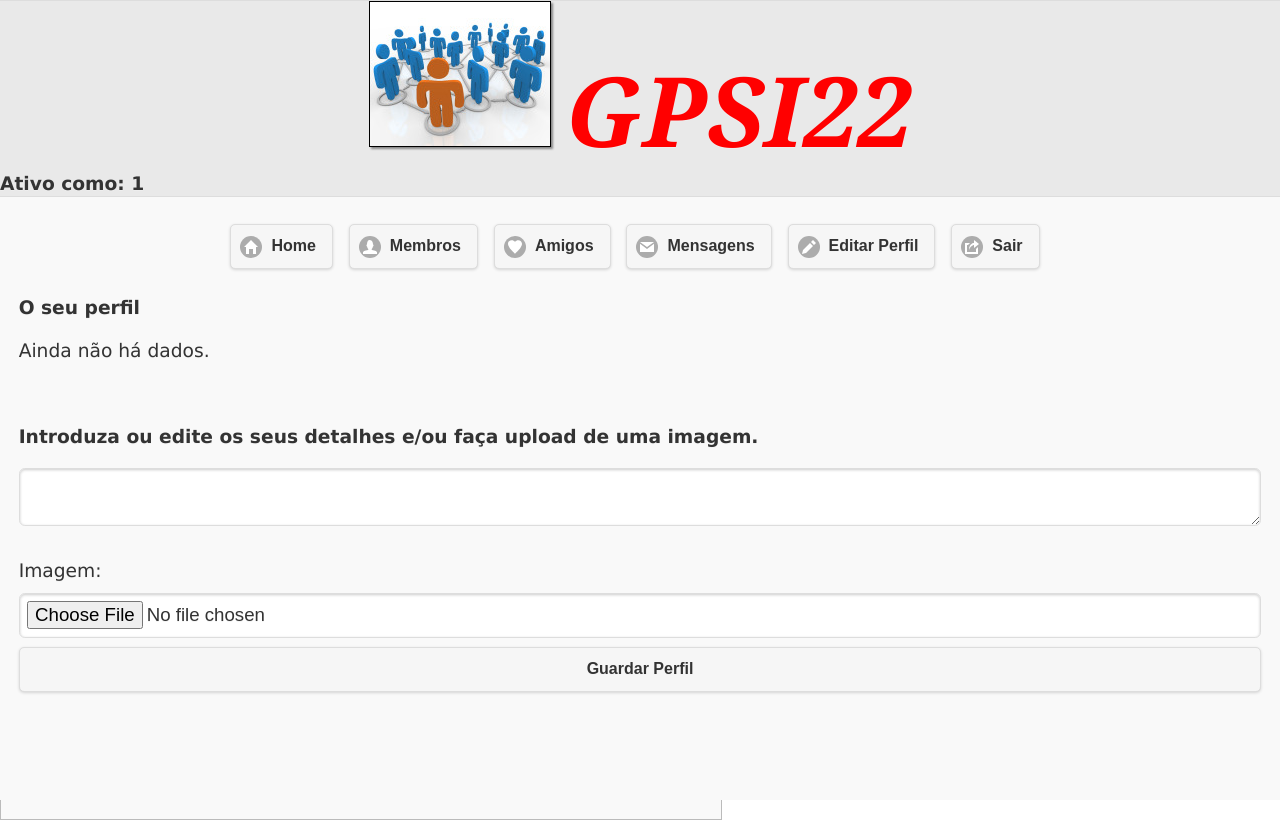
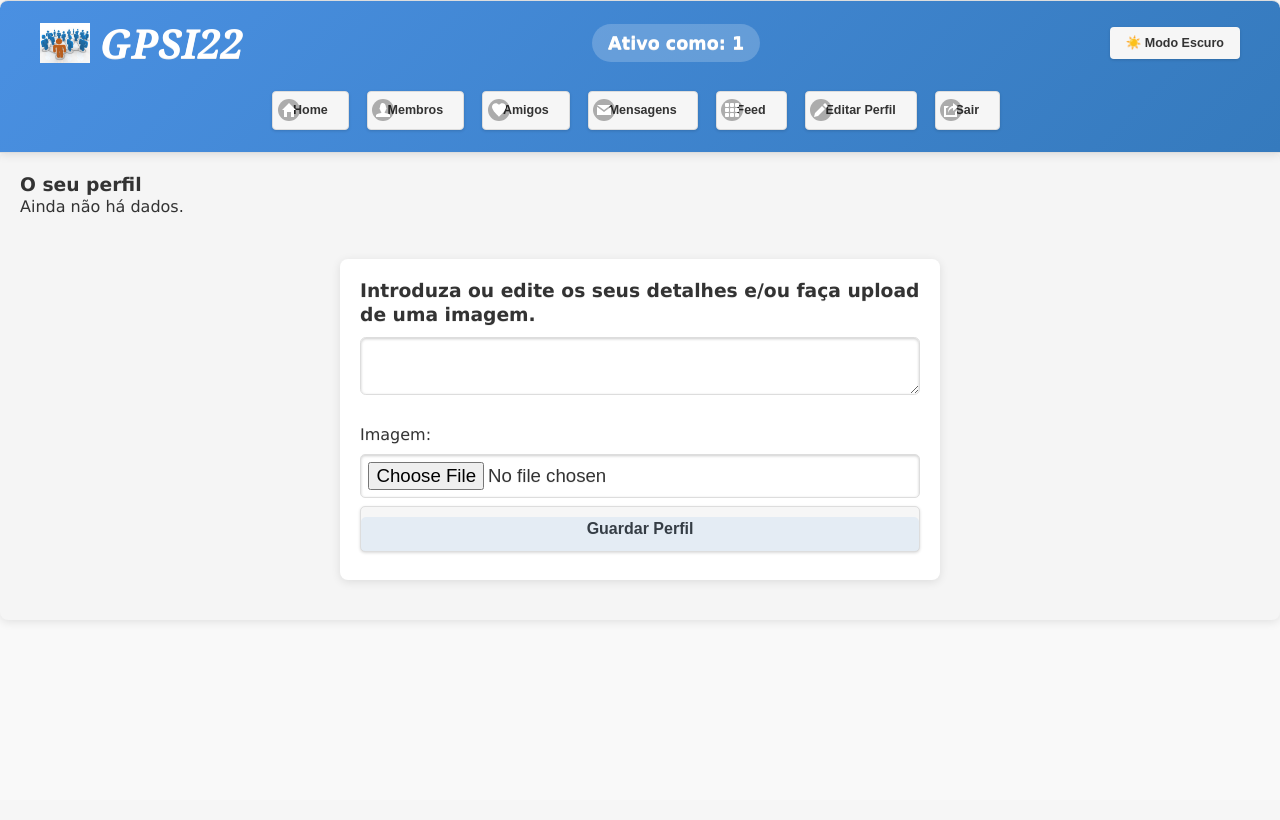
Before and after one commit to Paulo-Bedim/rede_social_gpsi22, a PHP site: page /perfil.php in a window 1280 px wide. After the commit the page ends 621 px from the top, so only its background shows below. Run offline with PHP 8.4, Linux system fonts and the light colour scheme; the visitor is signed in with stand-in values (Sample User, id 1); data that the repository does not hold is empty.

Commit message:
rede social
espero q o delgado me de positiva

```diff
--- /dev/null
+++ b/base.css
@@ -0,0 +1,38 @@
+/* Reset e Estilos Base */
+* {
+    margin: 0;
+    padding: 0;
+    box-sizing: border-box;
+    font-family: 'Verdana', sans-serif;
+}
+
+body {
+    background: #ffffff; /* Fundo claro por padrão */
+    color: #000000; /* Texto escuro por padrão */
+    transition: all 0.3s ease;
+}
+
+body.dark-mode {
+    background: #1a1a1a; /* Fundo escuro */
+    color: #ffffff; /* Texto claro */
+}
+
+/* Contêiner Principal */
+.page-container {
+    display: flex;
+    flex-direction: column;
+    min-height: 100vh;
+}
+
+.main-content {
+    flex: 1;
+    padding: 20px;
+    background: #f5f5f5;
+    border-radius: 8px;
+    box-shadow: 0 2px 10px rgba(0, 0, 0, 0.1);
+}
+
+body.dark-mode .main-content {
+    background: #2c3e50;
+    color: #ffffff;
+}
--- /dev/null
+++ b/header.css
@@ -0,0 +1,95 @@
+.header {
+    background: linear-gradient(135deg, #4a90e2, #357abd);
+    padding: 1rem;
+    border-radius: 8px 8px 0 0;
+    box-shadow: 0 2px 10px rgba(0, 0, 0, 0.1);
+}
+
+.header-container {
+    display: flex;
+    align-items: center;
+    justify-content: space-between;
+    max-width: 1200px;
+    margin: 0 auto;
+}
+
+.logo {
+    display: flex;
+    align-items: center;
+    color: #ffffff;
+    font-family: 'Georgia', serif;
+    font-size: 2.5rem;
+    font-weight: bold;
+    font-style: italic;
+}
+
+.logo img {
+    width: 50px;
+    height: auto;
+    margin-right: 10px;
+    border: none;
+    box-shadow: none;
+}
+
+.user-info {
+    color: #ffffff;
+    font-size: 1.1rem;
+    padding: 0.5rem 1rem;
+    background: rgba(255, 255, 255, 0.2);
+    border-radius: 20px;
+}
+
+.dark-mode-btn {
+    background: #ffffff;
+    border: none;
+    padding: 0.5rem 1rem;
+    border-radius: 20px;
+    cursor: pointer;
+    display: flex;
+    align-items: center;
+    gap: 0.5rem;
+    transition: all 0.3s ease;
+}
+
+.dark-mode-btn:hover {
+    background: #f0f0f0;
+}
+
+.nav-menu {
+    margin-top: 1rem;
+}
+
+.nav-links {
+    display: flex;
+    justify-content: center;
+    gap: 10px;
+    flex-wrap: wrap;
+}
+
+.nav-links a {
+    background: #ffffff;
+    color: #4a90e2;
+    padding: 10px 20px;
+    border-radius: 5px;
+    text-decoration: none;
+    transition: all 0.3s ease;
+}
+
+.nav-links a:hover {
+    background: #f0f0f0;
+    transform: translateY(-2px);
+}
+
+/* Dark Mode Adjustments */
+body.dark-mode .header {
+    background: linear-gradient(135deg, #2c3e50, #1a252f);
+}
+
+body.dark-mode .nav-links a {
+    background: #34495e;
+    color: #ffffff;
+}
+
+body.dark-mode .nav-links a:hover {
+    background: #465c71;
+}
--- a/header.php
+++ b/header.php
@@ -1,58 +1,62 @@
 <?php // header.php
 session_start();
-// Folhas de estilo e javascript
+
 echo <<<_INIT
 <!DOCTYPE html>
 <html>
   <head>
     <meta charset='utf-8'>
     <meta name='viewport' content='width=device-width, initial-scale=1'>
-    <!-- jQuery via CDN -->
     <link rel='stylesheet' href='jquery.mobile-1.4.5.min.css'>
+    <link rel='stylesheet' href='base.css' type='text/css'>
+    <link rel='stylesheet' href='header.css' type='text/css'>
     <link rel='stylesheet' href='styles.css' type='text/css'>
     <script src='javascript.js'></script>
     <script src='jquery-2.2.4.min.js'></script>
     <script src='jquery.mobile-1.4.5.min.js'></script>
 _INIT;
+
 require_once 'funcoes.php';
 $userstr = 'Bem-vindo';
-	if (isset($_SESSION['utilizador']))
-	{
-		$utilizador	= $_SESSION['utilizador'];
+if (isset($_SESSION['utilizador'])) {
+    $utilizador = $_SESSION['utilizador'];
     $loggedin = TRUE;
-		$userstr  = "Ativo como: $utilizador";
+    $userstr = "Ativo como: $utilizador";
+} else {
+    $loggedin = FALSE;
 }
-	else $loggedin = FALSE;
+
 echo <<<_MAIN
     <title>gpsi22: $userstr</title>
   </head>
   <body>
-		<div data-role='page'> <!-- Isto é jquery -->
-			<div data-role='header'>
-				<div id='logo' class='center'><img id='gpsi22' src='gpsi22.gif'>GPSI22</div>
-				<div class='username'>$userstr</div>
+    <div data-role='page' class='page-container'>
+      <div data-role='header' class='header'>
+        <div class='header-container'>
+          <div id='logo' class='logo'><img id='gpsi22' src='gpsi22.gif' alt='GPSI22 Logo'>GPSI22</div>
+          <div class='user-info'>$userstr</div>
+          <button id='dark-mode-toggle' class='dark-mode-btn' onclick='toggleDarkMode()'>
+            <span class='icon'>☀️</span> Modo Escuro
+          </button>
         </div>
-			<div data-role='content'>
+        <nav class='nav-menu'>
 _MAIN;
-	if($loggedin)
-	{
-		// Se estiver registado
+
+if ($loggedin) {
     echo <<<_REGISTADO
-		<div class='center'>
+          <div class='nav-links'>
             <a data-role='button' data-inline='true' data-icon='home' data-transition="slide" href='index.php?view=$utilizador'>Home</a>
             <a data-role='button' data-inline='true' data-icon='user' data-transition="slide" href='membros.php'>Membros</a>
             <a data-role='button' data-inline='true' data-icon='heart' data-transition="slide" href='amigos.php'>Amigos</a>
             <a data-role='button' data-inline='true' data-icon='mail' data-transition="slide" href='mensagens.php'>Mensagens</a>
+            <a data-role='button' data-inline='true' data-icon='grid' data-transition="slide" href='feed.php'>Feed</a>
             <a data-role='button' data-inline='true' data-icon='edit' data-transition="slide" href='perfil.php'>Editar Perfil</a>
             <a data-role='button' data-inline='true' data-icon='action' data-transition="slide" href='logout.php'>Sair</a>
           </div>
 _REGISTADO;
-	}
-	else
-	{
-		// Se não estiver registado
+} else {
     echo <<<_VISITA
-		<div class='center'>
+          <div class='nav-links'>
             <a data-role='button' data-inline='true' data-icon='home' data-transition="slide" href='index.php'>Home</a>
             <a data-role='button' data-inline='true' data-icon='plus' data-transition="slide" href='signup.php'>Registar</a>
             <a data-role='button' data-inline='true' data-icon='check' data-transition="slide" href='login.php'>Entrar</a>
@@ -60,4 +64,10 @@ echo <<<_VISITA
           <p class='info'>(Tem de estar registado para entrar no site.)</p>
 _VISITA;
 }
+
+echo <<<_END
+        </nav>
+      </div>
+      <div data-role='content' class='main-content'>
+_END;
 ?>
--- a/perfil.php
+++ b/perfil.php
@@ -3,75 +3,52 @@
 if (!$loggedin) die("</div></body></html>");
 echo "<h3>O seu perfil</h3>";
 $result = queryMysql("SELECT * FROM perfis WHERE utilizador='$utilizador'");
-	if (isset($_POST['texto']))
-	{
+if (isset($_POST['texto'])) {
     $texto = ($_POST['texto']);
     $texto = preg_replace('/\s\s+/', ' ', $texto);
     if ($result->num_rows)
         queryMysql("UPDATE perfis SET texto='$texto' WHERE utilizador='$utilizador'");
     else queryMysql("INSERT INTO perfis VALUES('$utilizador', '$texto')");
-	}
-	else
-	{
-		if ($result->num_rows)
-		{
+} else {
+    if ($result->num_rows) {
         $row = $result->fetch_array(MYSQLI_ASSOC);
         $texto = stripslashes($row['texto']);
-		}
-		else $texto = "";
+    } else $texto = "";
 }
 $texto = stripslashes(preg_replace('/\s\s+/', ' ', $texto));
-	if (isset($_FILES['image']['name']))
-	{
-		$saveto = "$utilizador.jpg"; // Grava a imagem com o nome do utilizador e formato jpg
+if (isset($_FILES['image']['name'])) {
+    $saveto = "$utilizador.jpg"; // Nome do arquivo será o nome do usuário com extensão .jpg
     move_uploaded_file($_FILES['image']['tmp_name'], $saveto);
     $typeok = TRUE;
-		switch($_FILES['image']['type'])
-		{
+    switch($_FILES['image']['type']) {
         case "image/gif":   $src = imagecreatefromgif($saveto); break;
         case "image/jpeg":
         case "image/pjpeg": $src = imagecreatefromjpeg($saveto); break;
         case "image/png":   $src = imagecreatefrompng($saveto); break;
-			default:			$typeok = FALSE; break;
+        default:            $typeok = FALSE; break;
     }
-		if ($typeok)
-		{
-			list($w, $h) = getimagesize($saveto); // Width e height
-			$max = 100; // Valor máximo da miniatura da imagem
-			$tw = $w; // Redimensionamento da imagem
-			$th = $h;
-			if ($w > $h && $max < $w)
-			{
-				$th = $max / $w * $h;
-				$tw = $max;
-			}
-			elseif ($h > $w && $max < $h)
-			{
-				$tw = $max / $h * $w;
-				$th = $max;
-			}
-			elseif ($max < $w)
-			{
-				$tw = $th = $max;
-			}
+    if ($typeok) {
+        list($w, $h) = getimagesize($saveto); // Largura e altura originais
+        $tw = 100; // Largura fixa
+        $th = 100; // Altura fixa
         $tmp = imagecreatetruecolor($tw, $th);
-			imagecopyresampled($tmp, $src, 0, 0, 0, 0, $tw, $th, $w, $h); // Cópia da imagem redimensionada
-			imageconvolution($tmp, array(array(-1, -1, -1), array(-1, 16, -1), array(-1, -1, -1)), 8, 0); // Para a imagem não desfocar
+        imagecopyresampled($tmp, $src, 0, 0, 0, 0, $tw, $th, $w, $h); // Redimensiona para 100x100
+        imageconvolution($tmp, array(array(-1, -1, -1), array(-1, 16, -1), array(-1, -1, -1)), 8, 0); // Mantém a nitidez
         imagejpeg($tmp, $saveto);
-			imagedestroy($tmp); // Apaga as imagens temporárias da memória
+        imagedestroy($tmp);
         imagedestroy($src);
     }
 }
 mostrarPerfil($utilizador);
 echo <<<_END
-		<form data-ajax='false' method='post'
-		 action='perfil.php' enctype='multipart/form-data'>
+    <form data-ajax='false' method='post' action='perfil.php' enctype='multipart/form-data'>
         <h3>Introduza ou edite os seus detalhes e/ou faça upload de uma imagem.</h3>
         <textarea name='texto'>$texto</textarea><br>
         Imagem: <input type='file' name='image' size='14'>
         <input type='submit' value='Guardar Perfil'>
     </form>
     </div><br>
+    </div><!-- Fechando page-container -->
   </body>
 </html>
 _END;
--- a/styles.css
+++ b/styles.css
@@ -1,85 +1,111 @@
-/* styles.css */
-
-* {
-  font-family:verdana,sans-serif;
-  font-size  :14pt;
+/* Estilos para formulários e outros elementos */
+form {
+  max-width: 600px;
+  margin: 20px auto;
+  padding: 20px;
+  background: #ffffff;
+  border-radius: 8px;
+  box-shadow: 0 2px 10px rgba(0, 0, 0, 0.1);
 }
 
-body {
-  width     :700px;
-  margin    :20px auto;
-  background:#f8f8f8;
-  border    :1px solid #888;
-  padding   :10px;
+body.dark-mode form {
+  background: #2c3e50;
+  color: #ffffff;
 }
 
-html {
-  background:#fff
+input, textarea {
+  width: 100%;
+  padding: 10px;
+  margin: 10px 0;
+  border: 1px solid #ccc;
+  border-radius: 5px;
+  font-size: 14pt;
 }
 
-img {
-  border            :1px solid black;
-  margin-right      :15px;
-  -moz-box-shadow   :2px 2px 2px #888;
-  -webkit-box-shadow:2px 2px 2px #888;
-  box-shadow        :2px 2px 2px #888;
+body.dark-mode input, body.dark-mode textarea {
+  background: #34495e;
+  color: #ffffff;
+  border: 1px solid #465c71;
 }
 
-.utilizador {
-  text-align :center;
-  background :#eb8;
-  color      :#40d;
-  font-family:helvetica;
-  font-size  :20pt;
-  padding    :4px;
+button, input[type="submit"] {
+  background: #4a90e2;
+  color: #ffffff;
+  padding: 10px 20px;
+  border: none;
+  border-radius: 5px;
+  cursor: pointer;
+  transition: all 0.3s ease;
+  font-size: 14pt;
 }
 
-.info {
-  font-style :italic;
-  margin     :40px 0px;
-  text-align :center;
+button:hover, input[type="submit"]:hover {
+  background: #357abd;
 }
 
-.center {
-  text-align:center;
+body.dark-mode button, body.dark-mode input[type="submit"] {
+  background: #34495e;
+}
+
+body.dark-mode button:hover, body.dark-mode input[type="submit"]:hover {
+  background: #465c71;
+}
+
+/* Estilos para mensagens e perfis */
+.mensagem {
+  padding: 10px;
+  margin: 10px 0;
+  border-radius: 5px;
+  background: #f0f0f0;
+}
+
+body.dark-mode .mensagem {
+  background: #34495e;
+  color: #ffffff;
+}
+
+.perfil {
+  display: flex;
+  align-items: center;
+  margin: 20px 0;
+}
+
+.perfil img {
+  width: 100px;
+  height: 100px;
+  border-radius: 50%;
+  margin-right: 20px;
+  border: 1px solid #ccc;
+}
+
+.perfil-texto {
+  flex: 1;
+}
+
+/* Estilos específicos do projeto */
+.utilizador {
+  text-align: center;
+  background: #eb8;
+  color: #40d;
+  font-family: 'Helvetica', sans-serif;
+  font-size: 20pt;
+  padding: 4px;
+  border-radius: 5px;
+}
+
+.indisponivel, .error {
+  color: red;
+}
+
+.disponivel {
+  color: green;
+}
+
+.privado {
+  font-style: italic;
+  color: #006600;
 }
 
 .subhead {
-  font-weight:bold;
+  font-weight: bold;
 }
-
-.indisponivel, .error {
-  color:red;
-}
-
-.disponivel {
-  color:green;
-}
-
-.privado {
-  font-style:italic;
-  color:#006600;
-}
-
-#logo {
-  font-family:Georgia;
-  font-weight:bold;
-  font-style :italic;
-  font-size  :97px;
-  color      :red;
-  }
-
-#gpsi20 {
-  position          :relative;
-  border            :0px;
-  margin-left       :-6px;
-  margin-right      :0px;
-  top               :17px;
-	-moz-box-shadow   :0px 0px 0px;
-	-webkit-box-shadow:0px 0px 0px;
-	box-shadow        :0px 0px 0px;
-}
-
-#uso {
-  margin-top:50px;
-}
```
Also changed, not shown: feed.php (added, +20 -0 lines), index.php (+5 -11 lines), javascript.js (+27 -0 lines), signup.php (+19 -34 lines), teste.jpg (added). Lines whose indentation alone changed are shown as unchanged.
